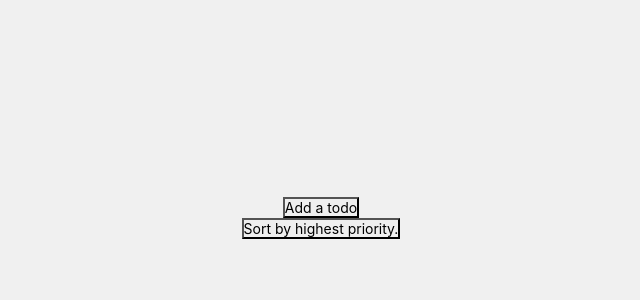
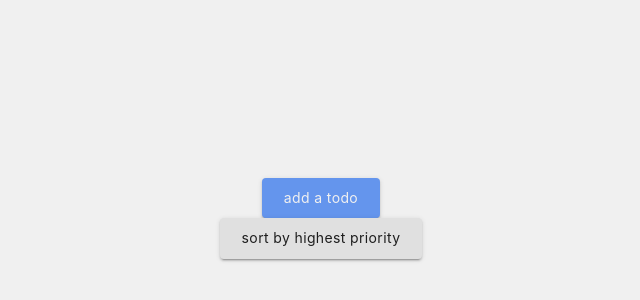
Before and after one commit to vianneychin/merqibiz-coding-challenge, a React (Create React App) app: page / in a window 1280 px wide. Shown: the part 182-482 px from the top of the page, without its empty margins (319-959 px from the left). Built offline with nearby package versions, Linux system fonts and the light colour scheme.

Commit message:
add some ui for buttons

```diff
--- a/src/components/AddTodoModal.js
+++ b/src/components/AddTodoModal.js
@@ -1,7 +1,7 @@
 import React, { useState } from 'react'
 import styled from 'styled-components'
 import TextField from '@material-ui/core/TextField'
-import Button from '@material-ui/core/Button'
+import { StyledButton } from '../styles/Button'
 
 export const AddTodoModal = ({ props, hideModal, createTodo }) => {
   const [value, setValue] = useState('')
@@ -60,6 +60,7 @@ export const ModalShadow = styled.div`
   display: flex;
   justify-content: center;
   align-items: center;
+  z-index: 100;
   > div {
     background-color: rgb(240, 240, 240);
     width: 60%;
@@ -71,8 +72,3 @@ export const ModalShadow = styled.div`
     }
   }
 `
-export const StyledButton = styled(Button)`
-  && {
-    text-transform: lowercase;
-  }
-`
--- a/src/components/App.js
+++ b/src/components/App.js
@@ -1,7 +1,8 @@
-import React, { useState } from 'react'
+import React, { useState, useEffect } from 'react'
 import styled from 'styled-components'
-import ToDoList from './TodoList'
+import TodoList from './TodoList'
 import { AddTodoModal } from './AddTodoModal'
+import { StyledButton } from '../styles/Button'
 
 const App = () => {
   const [todos, setTodos] = useState([])
@@ -41,13 +42,13 @@ const App = () => {
     }
   }
 
-  React.useEffect(() => {
+  useEffect(() => {
     const data = sessionStorage.getItem('my-todos')
     if (data) {
       setTodos(JSON.parse(data))
     }
   }, [])
-  React.useEffect(() => {
+  useEffect(() => {
     sessionStorage.setItem('my-todos', JSON.stringify(todos))
   }, [todos])
 
@@ -55,9 +56,18 @@ const App = () => {
     <>
       {renderModal()}
       <MainContainer>
-        <button onClick={() => setIsModalShowing(true)}>Add a todo</button>
-        <button onClick={sortTodos}>Sort by highest priority.</button>
-        <ToDoList
+        <StyledButton
+
+          bg='cornflowerblue'
+          clr='rgb(240, 240, 240)'
+          onClick={() => setIsModalShowing(true)}
+        >
+          Add a todo
+        </StyledButton>
+        <StyledButton onClick={sortTodos}>
+          Sort by highest priority
+        </StyledButton>
+        <TodoList
           deleteTodo={todoIndex => {
             const newTodos = todos.filter((_, index) => index !== todoIndex)
             setTodos(newTodos)
--- a/src/components/TodoList.js
+++ b/src/components/TodoList.js
@@ -1,4 +1,6 @@
 import React, { useState } from 'react'
+import { StyledButton } from '../styles/Button'
+
 const TodoList = ({ todos, deleteTodo }) => {
   return (
     <>
@@ -6,13 +8,13 @@ const TodoList = ({ todos, deleteTodo }) => {
         {todos.map((todo, index) => (
           <li key={index}>
             <TodoItem text={todo} item={todo} />
-            <button
+            <StyledButton
               onClick={() => {
                 deleteTodo(index)
               }}
             >
               Delete
-            </button>
+            </StyledButton>
           </li>
         ))}
       </ul>
@@ -36,9 +38,9 @@ const TodoItem = ({ text }) => {
   }
   const renderButton = () => {
     if (edit) {
-      return <button onClick={() => setEdit(false)}>cancel</button>
+      return <StyledButton onClick={() => setEdit(false)}>cancel</StyledButton>
     } else {
-      return <button onClick={() => setEdit(true)}>Edit</button>
+      return <StyledButton onClick={() => setEdit(true)}>Edit</StyledButton>
     }
   }
   const handleChange = e => {
--- /dev/null
+++ b/src/styles/Button.js
@@ -0,0 +1,15 @@
+import styled from 'styled-components'
+import Button from '@material-ui/core/Button'
+
+export const StyledButton = styled(Button).attrs(props => ({
+  variant: 'contained',
+  size: 'large'
+}))`
+  && {
+    text-transform: lowercase;
+    font-weight: bold;
+    background-color: ${props => props.bg};
+    color: ${props => props.clr};
+    z-index: 0;
+  }
+`
```
